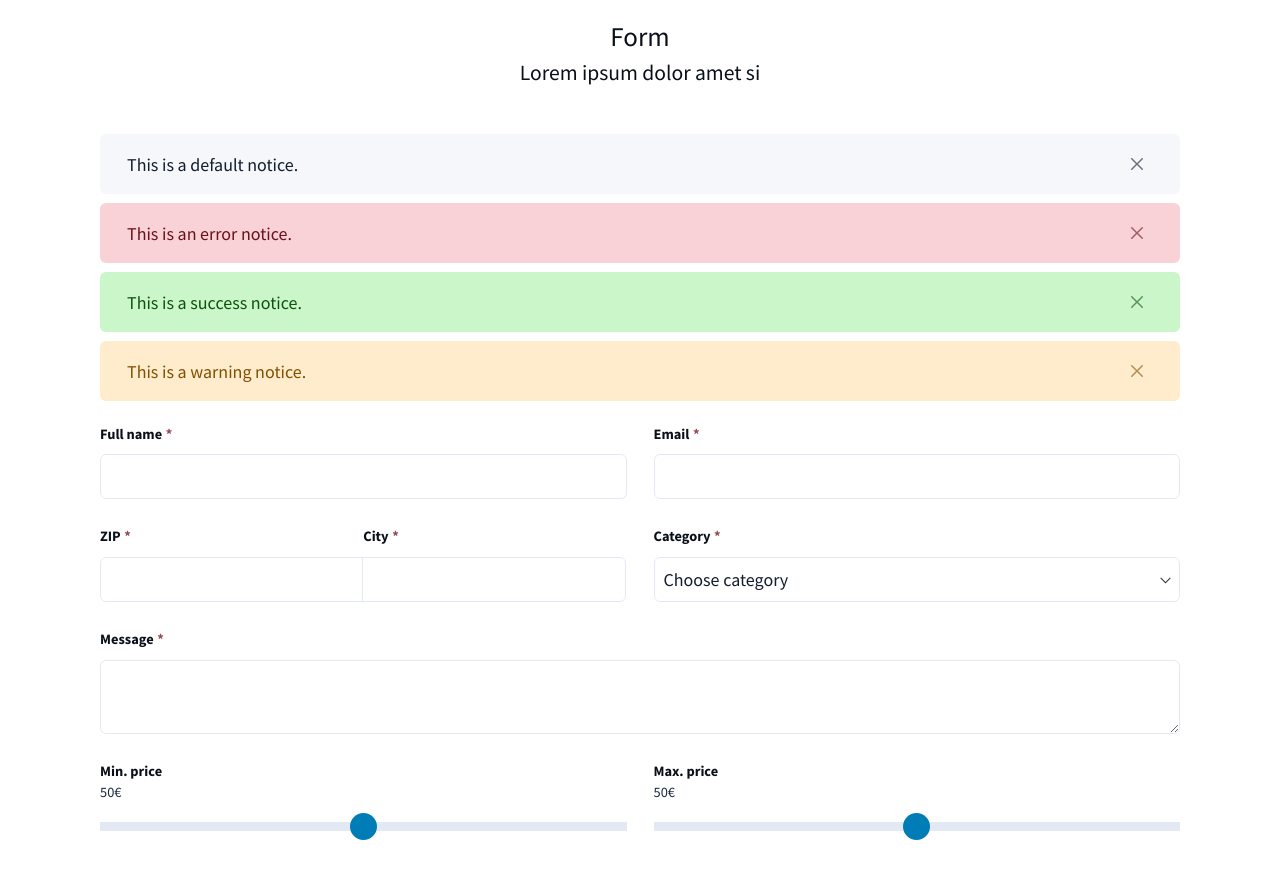
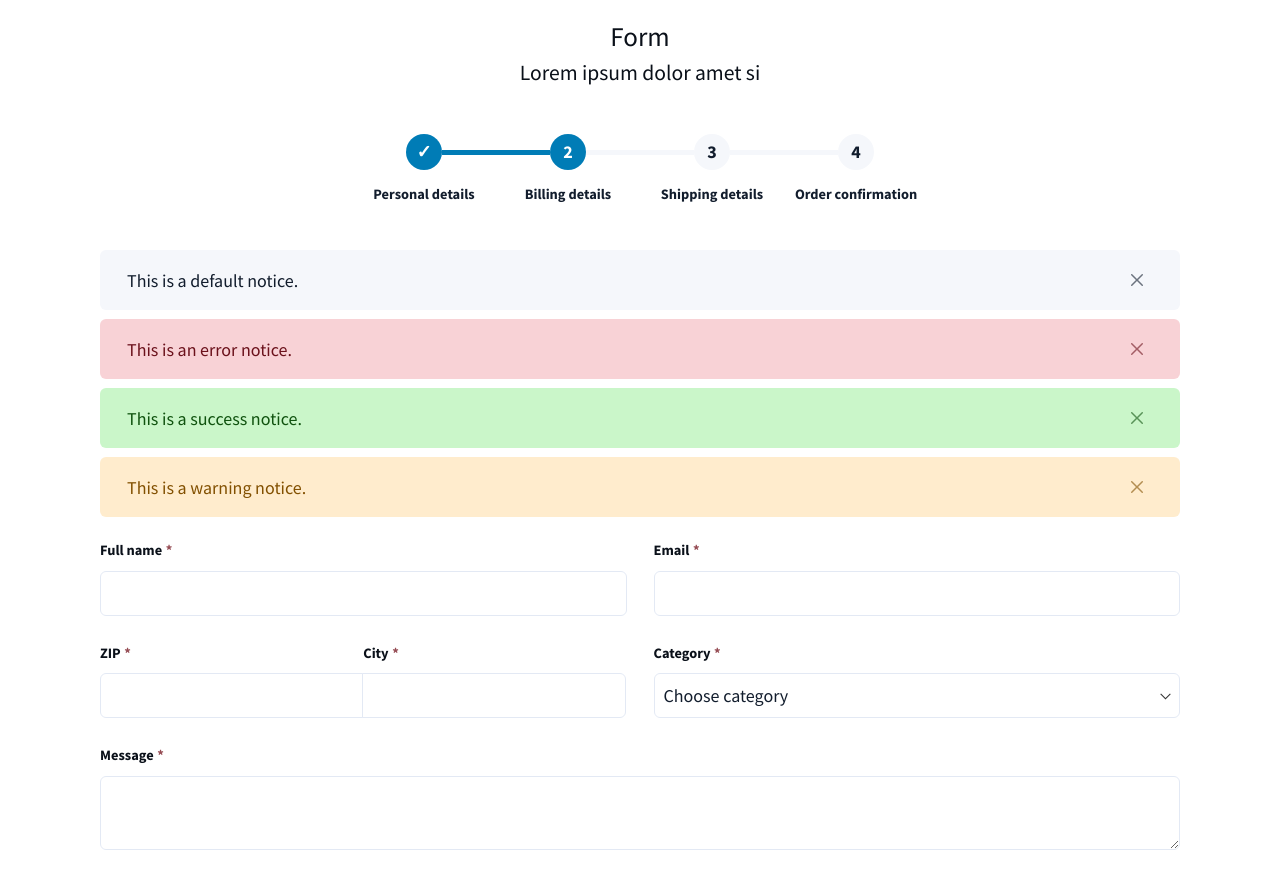
Before and after one commit to abelbrencsan/base-page, a plain HTML site: page index.html in a window 1280 px wide. Shown: the part 4000-4873 px from the top of the page. Drawn offline with Linux system fonts and the light colour scheme.

Commit message:
Add step list CSS component

```diff
--- a/assets/css/app.css
+++ b/assets/css/app.css
@@ -31,6 +31,7 @@
 @import url("./components/layout.css");
 @import url("./components/notice-list.css");
 @import url("./components/section.css");
+@import url("./components/step-list.css");
 @import url("./components/tab.css");
 @import url("./components/table.css");
 
--- /dev/null
+++ b/assets/css/components/step-list.css
@@ -0,0 +1,105 @@
+/* Step list component variables */
+ul.step-list {
+	--step-list-indicator-size: 2rem;
+	--step-list-line-width: 0.25rem;
+	--step-list-item-width: 8rem;
+}
+
+/* Step list component prototype */
+ul.step-list {
+	counter-reset: step-list;
+	display: flex;
+	flex-flow: row wrap;
+	justify-content: center;
+	list-style: none;
+	margin-bottom: var(--element-margin);
+	padding-left: 0;
+
+	> li {
+		counter-increment: step-list;
+		padding-left: 0;
+		position: relative;
+		width: var(--step-list-item-width);
+
+		span.step-list-item-label {
+			display: block;
+			font-size: var(--small-font-size);
+			font-weight: var(--bold-font-weight);
+			margin-top: calc(var(--step-list-indicator-size) + (var(--grid-gap) * 0.5));
+			text-align: center;
+		}
+
+		&:before, &:after {
+			background-color: var(--border-bg-color);
+			position: absolute;
+		}
+
+		&:before {
+			content: '';
+			height: var(--step-list-line-width);
+			left: 50%;
+			margin-left: calc(var(--step-list-indicator-size) * 0.5);
+			top: calc((var(--step-list-indicator-size) * 0.5) - (var(--step-list-line-width) * 0.5));
+			width: calc((var(--step-list-item-width) * 0.5) + var(--step-list-indicator-size));
+		}
+
+		&:after {
+			border-radius: 50%;
+			content: counter(step-list);
+			font-weight: var(--bold-font-weight);
+			height: var(--step-list-indicator-size);
+			left: 50%;
+			line-height: var(--step-list-indicator-size);
+			margin-left: calc(var(--step-list-indicator-size) * -0.5);
+			text-align: center;
+			top: 0;
+			width: var(--step-list-indicator-size);
+		}
+
+		&:last-child {
+
+			&:before {
+				display: none;
+			}
+		}
+
+		&.is-completed, &.is-active {
+
+			&:after {
+				background-color: var(--link-color);
+				color: var(--bg-color);
+			}
+		}
+
+		&.is-completed {
+
+			&:before {
+				background-color: var(--link-color);
+			}
+
+			&:after {
+				content: '✓';
+			}
+		}
+	}
+
+	@media (max-width: 47em) {
+		height: var(--step-list-indicator-size);
+
+		> li {
+			width: calc(var(--step-list-indicator-size) * 2);
+
+			&:before {
+				width: var(--step-list-indicator-size);
+			}
+
+			span.step-list-item-label {
+				display: none;
+			}
+		}
+	}
+}
+
+/* Step list component extensions */
+ul.step-list {
+}
--- a/index.html
+++ b/index.html
@@ -268,6 +268,22 @@
 				<h2>Form</h2>
 				<p>Lorem ipsum dolor amet si</p>
 			</header>
+
+			<!-- Step list -->
+			<ul class="step-list">
+				<li class="is-completed">
+					<span class="step-list-item-label">Personal details</span>
+				</li>
+				<li class="is-active">
+					<span class="step-list-item-label">Billing details</span>
+				</li>
+				<li>
+					<span class="step-list-item-label">Shipping details</span>
+				</li>
+				<li>
+					<span class="step-list-item-label">Order confirmation</span>
+				</li>
+			</ul>
 
 			<!-- Notices -->
 			<ul class="notice-list">
```
